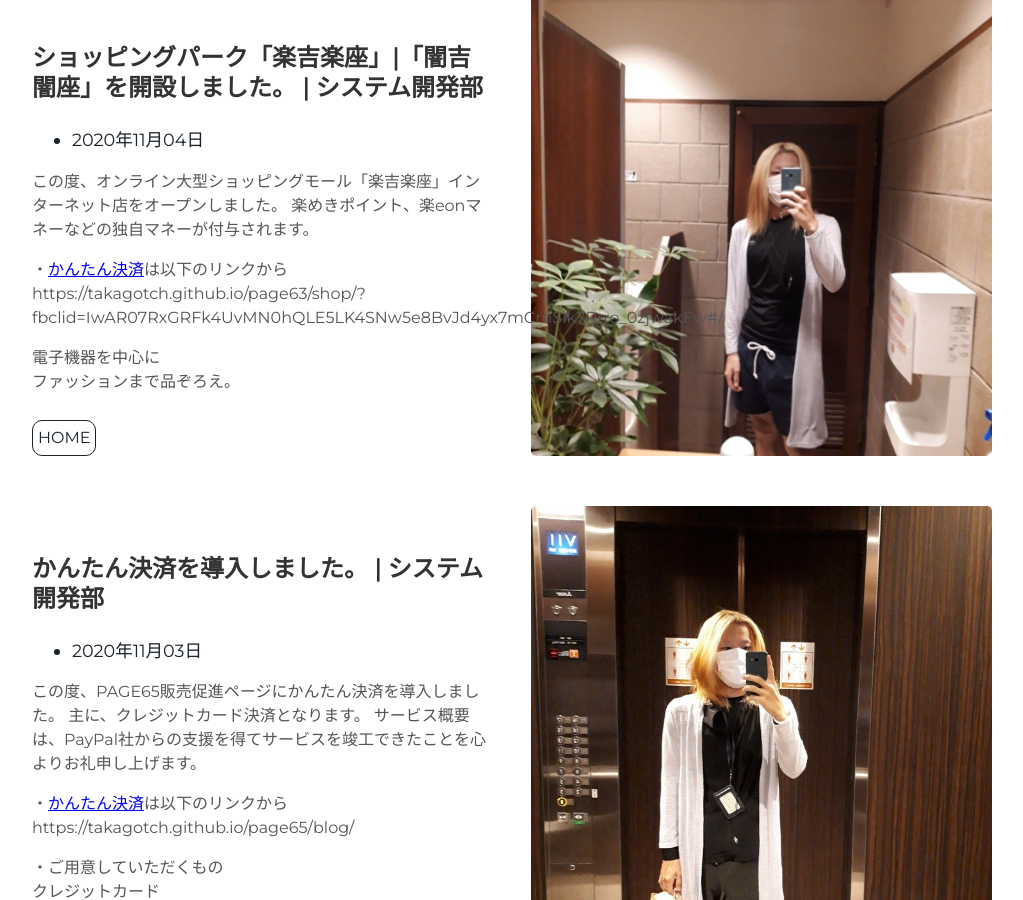
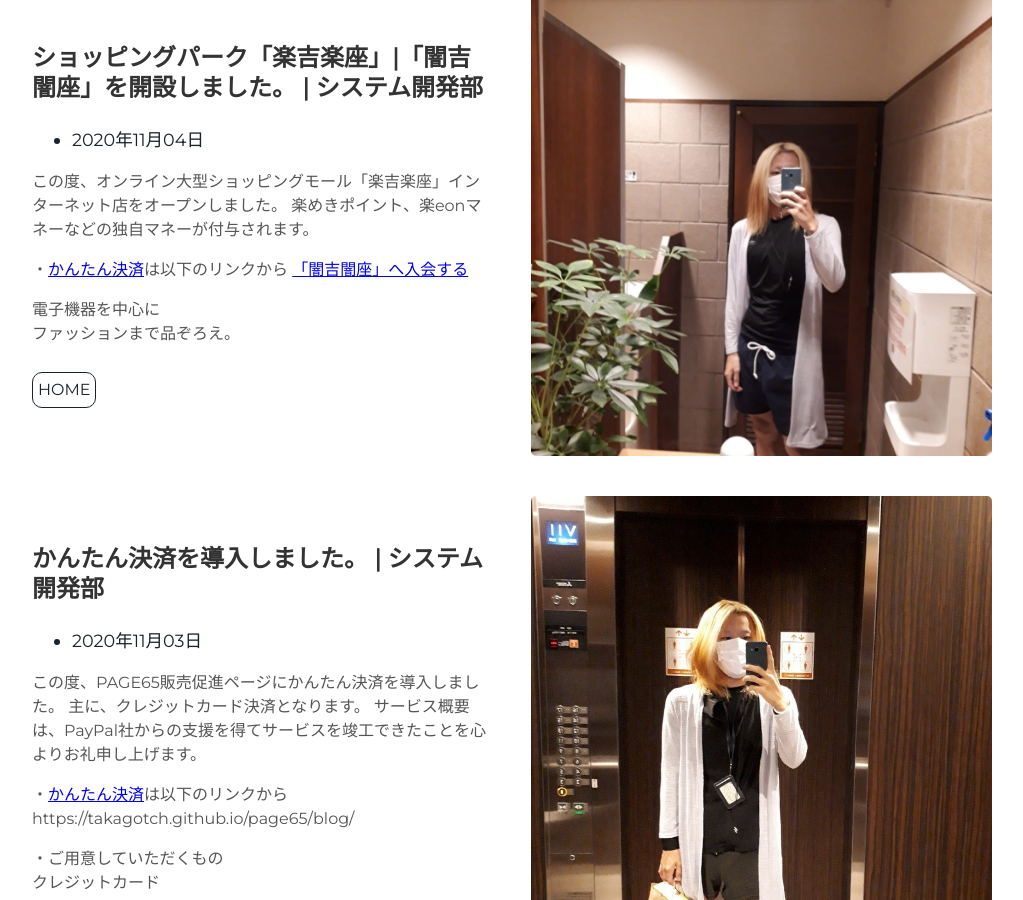
Before and after one commit to takagotch/page351, a Jekyll site: the page built from index.html, in a window 1280 px wide and 900 px high, scrolled down 2529 px. Shown: the whole window, without its empty margins (128-1151 px from the left). Built offline with Jekyll 4.4.1, drawn with Linux system fonts in a browser that asks for light colours.

Commit message:
Update projects.html

```diff
--- a/_includes/projects.html
+++ b/_includes/projects.html
@@ -44,7 +44,7 @@
     </p>
     <p>
     ・<a href="https://takagotch.github.io/page65/blog/">かんたん決済<a>は以下のリンクから
-     https://takagotch.github.io/page63/shop/?fbclid=IwAR07RxGRFk4UvMN0hQLE5LK4SNw5e8BvJd4yx7mCrnSlk7Rrro_0zjwakFw#/
+     <a href="https://takagotch.github.io/page63/shop/?fbclid=IwAR07RxGRFk4UvMN0hQLE5LK4SNw5e8BvJd4yx7mCrnSlk7Rrro_0zjwakFw#/">「闇吉闇座」へ入会する</a>
     </p>
     <p>
     電子機器を中心に <br/>
```
